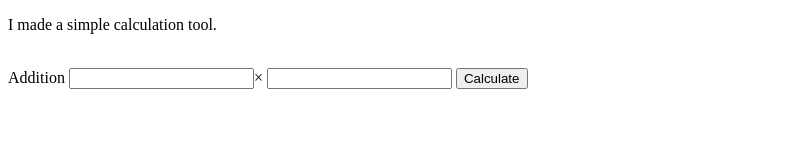
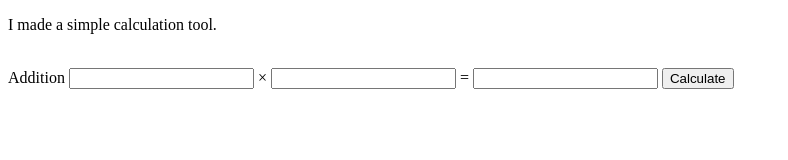
Before and after one commit to yuk0ga/simpcalc, a plain HTML site: page simpcalc.html in a window 1280 px wide. Shown: the whole page, without its empty margins (0-788 px from the left). Drawn offline with Linux system fonts and the light colour scheme.

Commit message:
deletedcalc

```diff
--- a/simpcalc.html
+++ b/simpcalc.html
@@ -9,8 +9,9 @@
  <p>I made a simple calculation tool.</p>
  </br>
  Addition
- <input id="add1" type=number></input>×
- <input id="add2" type=number></input>
+ <input id="add1" type=number></input> ×
+ <input id="add2" type=number></input> =
+ <input id="addans" type=number></input>
  <input type=button value="Calculate" onClick="addition()"></input>
 </body>
 </html>
```
Also changed, not shown: 1 other file.
